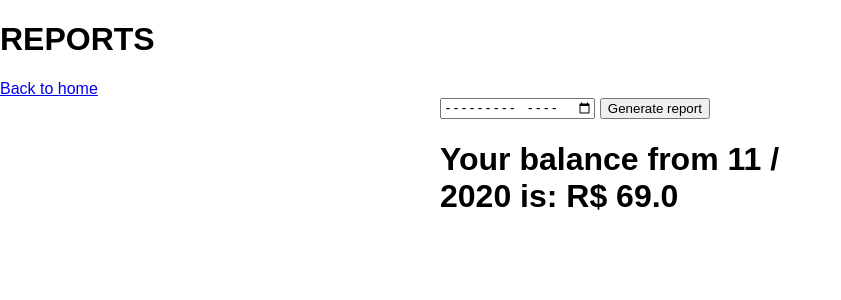
After one commit to carolcabral/finances_app, a Flask app: page /reports in a window 1280 px wide. The commit adds this page. Shown: the top 300 px of the page, without its empty margins (0-841 px from the left). Run offline with Flask 2, Linux system fonts and the light colour scheme; data comes from the database, SQL or seed files in the repository; both versions use the stored data as it was after the commit.

Commit message:
Added isFixed

```diff
--- /dev/null
+++ b/calculate.py
@@ -0,0 +1,14 @@
+from flask_sqlalchemy import SQLAlchemy
+
+
+def calculate_balance(expenses):
+    balance = 0
+    print("Calculate_balance:" )
+    print(expenses)
+    if expenses != []:
+        for item in expenses:
+            balance += item.value
+
+        return balance/len(expenses)
+    else:
+        print("Not valid")
--- a/finances.py
+++ b/finances.py
@@ -1,10 +1,17 @@
 from flask import Flask, render_template, url_for, request, redirect, session, flash
 from flask_sqlalchemy import SQLAlchemy
 from datetime import datetime, timedelta
+import pandas as pd
+
+from calculate import calculate_balance
 
 app = Flask (__name__)
 app.config['SQLALCHEMY_DATABASE_URI'] = 'sqlite:///finances.db'
 db = SQLAlchemy(app)
+
+#global current_month
+current_month = 11
+current_year = 2020
 
 class Expenses(db.Model):
     id = db.Column(db.Integer, primary_key=True)
@@ -14,25 +21,49 @@ class Expenses(db.Model):
 
     content = db.Column(db.String(200), nullable=False)
     value = db.Column(db.Float, default=0)
-    #isFixed = db.Column(db.Boolean, default = False)
-
-
+    isFixed = db.Column(db.Boolean, default = False)
 
 @app.route("/", methods=['POST', 'GET'])
 def index():
-    expenses = Expenses.query.order_by(Expenses.id).all() # TODO: ORDER BY DATE
+    global current_month, current_year
+    '''
+    if request.method == 'POST': and request.form['current-month'] == 'next':
+            current_month = current_month + 1
+    elif request.method == 'POST' and request.form['current-month'] == 'previous':
+            current_month = current_month - 1
+    '''
+    if request.method == 'POST':
+        if request.form['current-month'] == 'next':
+            # TODO: Otimizar:
+            if current_month == 12:
+                current_month = 1
+                current_year = current_year + 1
+            else :
+                current_month = current_month + 1
+        else:
+            # TODO: Otimizar:
+            if current_month == 1:
+                current_month = 12
+                current_year = current_year - 1
+            else :
+                current_month = current_month - 1
+
+    expenses = Expenses.query.filter_by(month =str(current_month).zfill(2), year=current_year).order_by(Expenses.date).all()
+
+    print(calculate_balance(expenses))
+
     return render_template('index.html', expenses=expenses)
 
 
 @app.route("/expense", methods=['POST', 'GET'])
 def add_expense():
     if request.method == 'POST':
+        print(request.form)
         year, month, date = request.form['date'].split('-')
         expense_content = request.form['content']
         expense_value = request.form['value']
-        #expense_isFixed = request.form['isFixed']
-
-        new_expense = Expenses(year=year, month=month, date=date, content=expense_content, value=expense_value)# isFixed=expense_isFixed)
+        expense_isFixed = True if 'isFixed' in request.form else False
+        new_expense = Expenses(year=year, month=month, date=date, content=expense_content, value=expense_value, isFixed=expense_isFixed)
 
         try:
             db.session.add(new_expense)
@@ -74,6 +105,28 @@ def update(id):
     else:
         return render_template('update.html', expense=expense)
 
+
+
+@app.route("/reports", methods=['POST', 'GET'])
+def reports():
+    report_year = current_year
+    report_month = current_month
+
+    print("-----REQUEST--------")
+    print(request)
+    print("-----FORM--------")
+    print(request.form)
+
+    if request.method == 'POST':
+        report_year, report_month = request.form['report-from'].split('-')
+        print(report_year)
+        print(report_month)
+
+    expenses = Expenses.query.filter_by(month =str(report_month).zfill(2), year=report_year).order_by(Expenses.date).all()
+    balance = calculate_balance(expenses)
+    return render_template('reports.html', month=report_month, year=report_year, balance=balance)
+
+
 if __name__ == "__main__":
 	db.create_all()
 	app.run(debug=True)
--- a/templates/add_expense.html
+++ b/templates/add_expense.html
@@ -8,11 +8,13 @@
     <h1> Add expenses</h1>
     <a href="/">Back to home</a>
     <div class="content">
+
         <form action="/expense" method="POST">
 
             <input type="date" name="date" id="date" placeholder="DD/MM/YY">
             <input type="text" name="content" id="content" placeholder="Description">
             <input type="text" name="value" id="value" placeholder="R$">
+            <input type="checkbox" name="isFixed">Fixo
 
             <input type="submit" value="Add Despense">
         </form>
--- /dev/null
+++ b/templates/reports.html
@@ -0,0 +1,32 @@
+
+{% extends 'base.html' %}
+
+{% block head %}
+<title>Task Master</title>
+{% endblock %}
+
+{% block body %}
+
+<h1> REPORTS</h1>
+<a href="/">Back to home</a>
+<div class="content">
+
+    <form action="/reports" method="POST">
+    <input type="month" name="report-from" id="report-from" placeholder="DD/MM/YY">
+    <!--<input type="month" name="report-to" id="report-from" placeholder="DD/MM/YY"> -->
+    <input type="submit" value="Generate report">
+    </form>
+
+
+    {% if balance %}
+    <h1> Your balance from {{ month}} / {{year}} is: R$ {{balance}}</h1>
+    {% else %}
+
+    <h1> Provide data</h1>
+
+
+    {% endif %}
+
+    </div>
+
+{% endblock %}
--- a/templates/update.html
+++ b/templates/update.html
@@ -11,7 +11,7 @@
 
     <div class="form">
         <form action="/update/{{expense.id}}" method="POST">
-            <input type="date" name="date" id="date" value="{{expense.date}}">
+            <input type="date" name="date" id="date" value="{{expense.year}}-{{expense.month}}-{{expense.date}}">
             <input type="text" name="content" id="content" value="{{expense.content}}">
             <input type="text" name="value" id="value" value="{{expense.value}}">
             <input type="submit" value="Update expense">
```
Also changed, not shown: templates/index.html (+20 -7 lines), README.md, finances.db.
